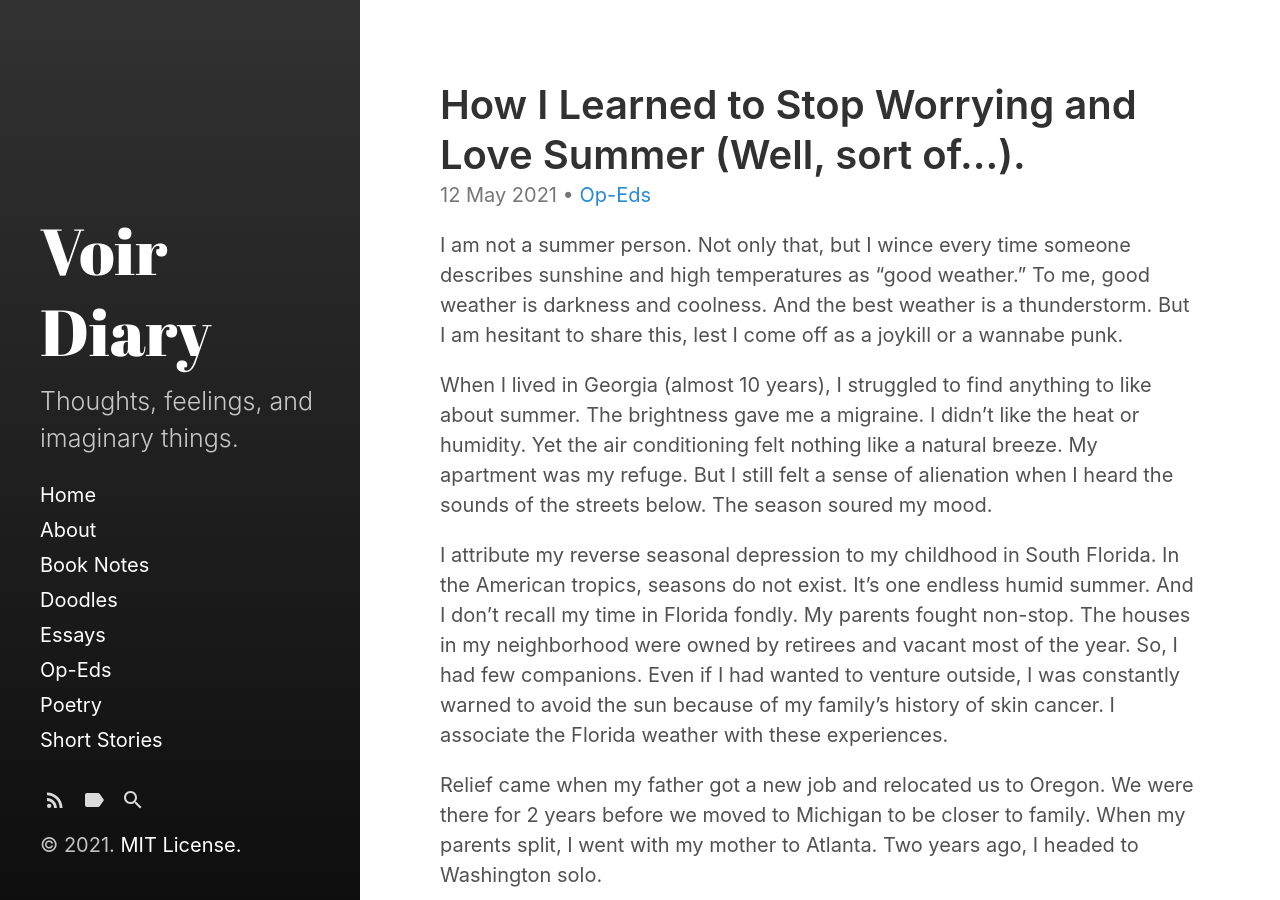
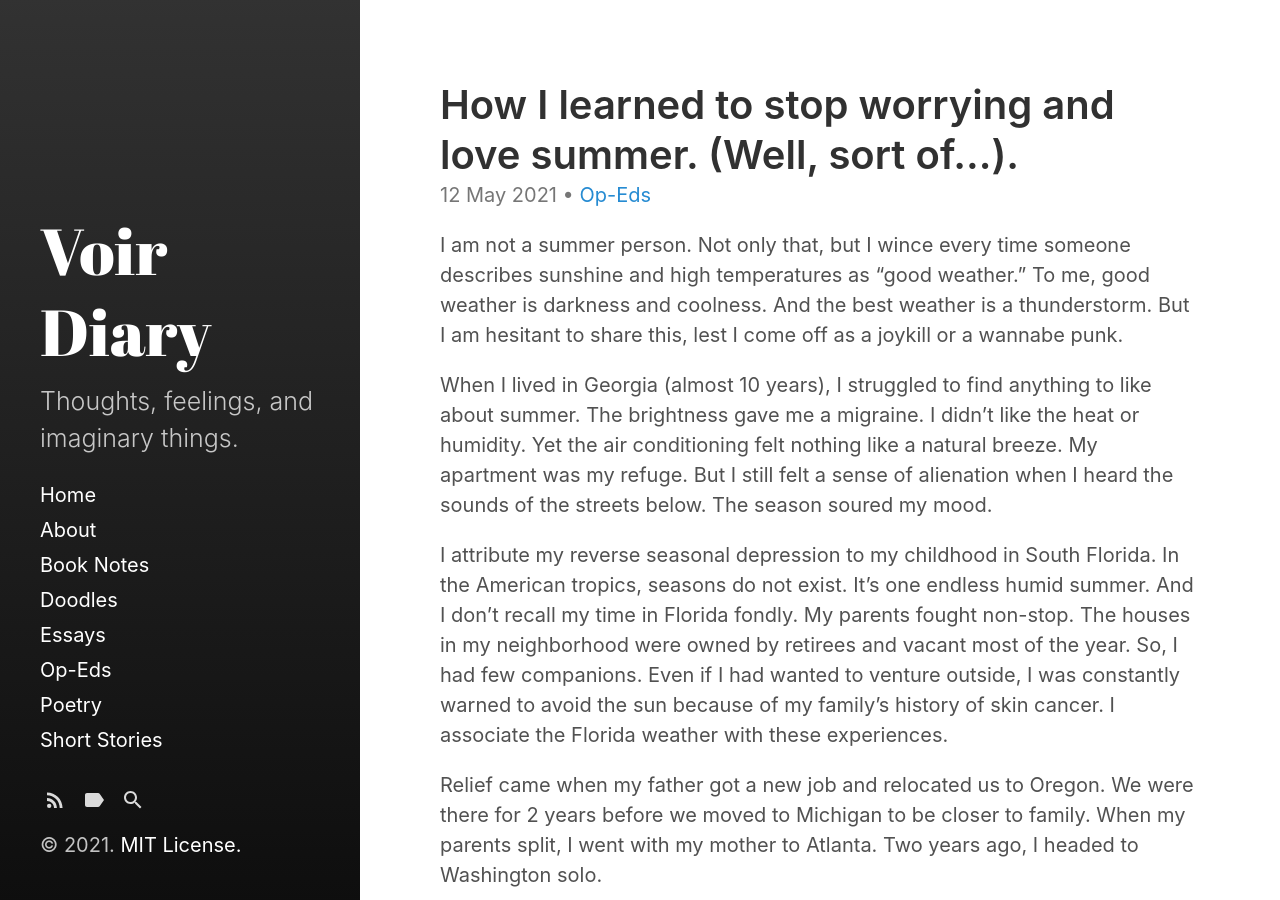
Before and after one commit to VoirDiary/VoirDiary, a Jekyll site: the page built from _posts/2021-05-12-Summer.md, in a window 1280 px wide and 900 px high. Built offline with Jekyll 4.4.1, drawn with Linux system fonts in a browser that asks for light colours.

```diff
--- a/_posts/2021-05-12-Summer.md
+++ b/_posts/2021-05-12-Summer.md
@@ -1,6 +1,6 @@
 ---
 layout: post
-title: "How I Learned to Stop Worrying and Love Summer (Well, sort of...)."
+title: "How I learned to stop worrying and love summer. (Well, sort of...)."
 categories:
   - Op-Eds
 tags:
```
